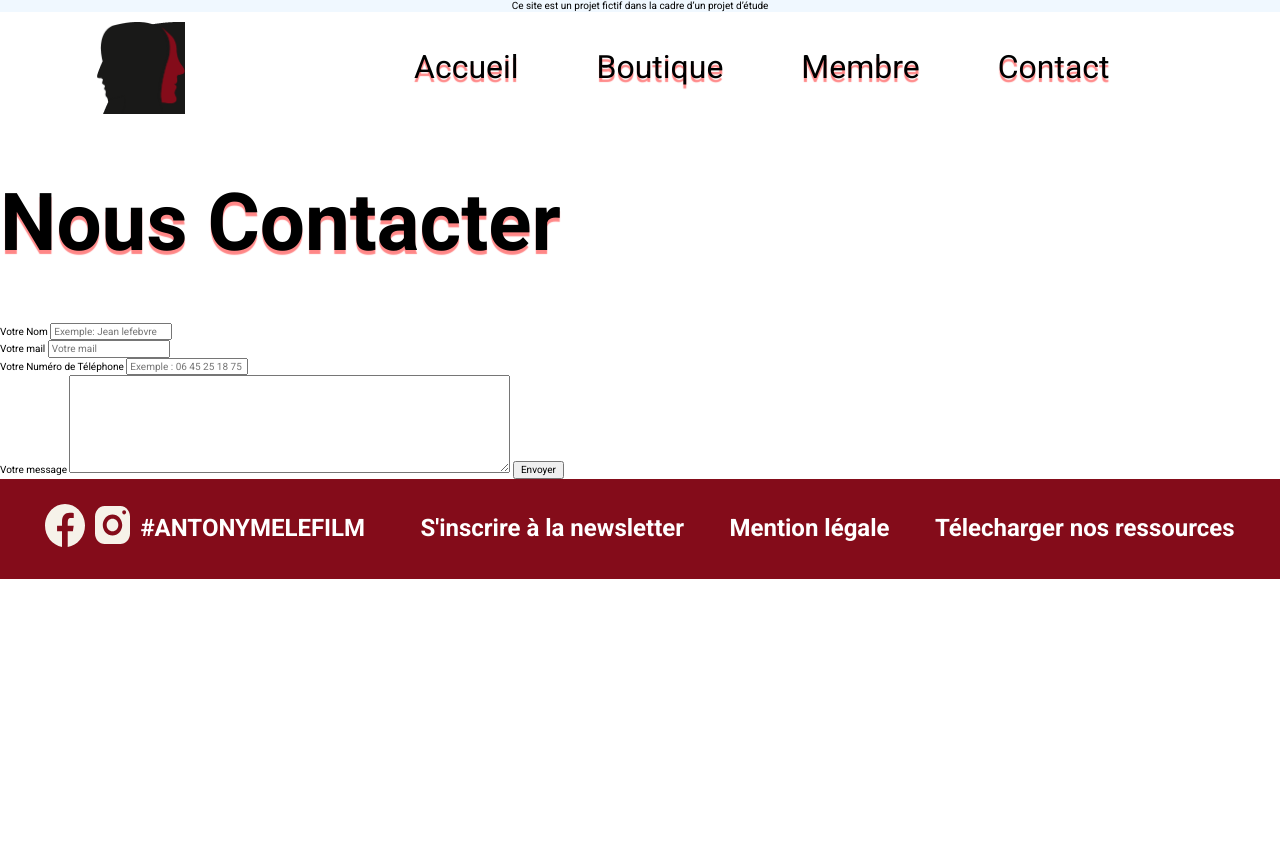
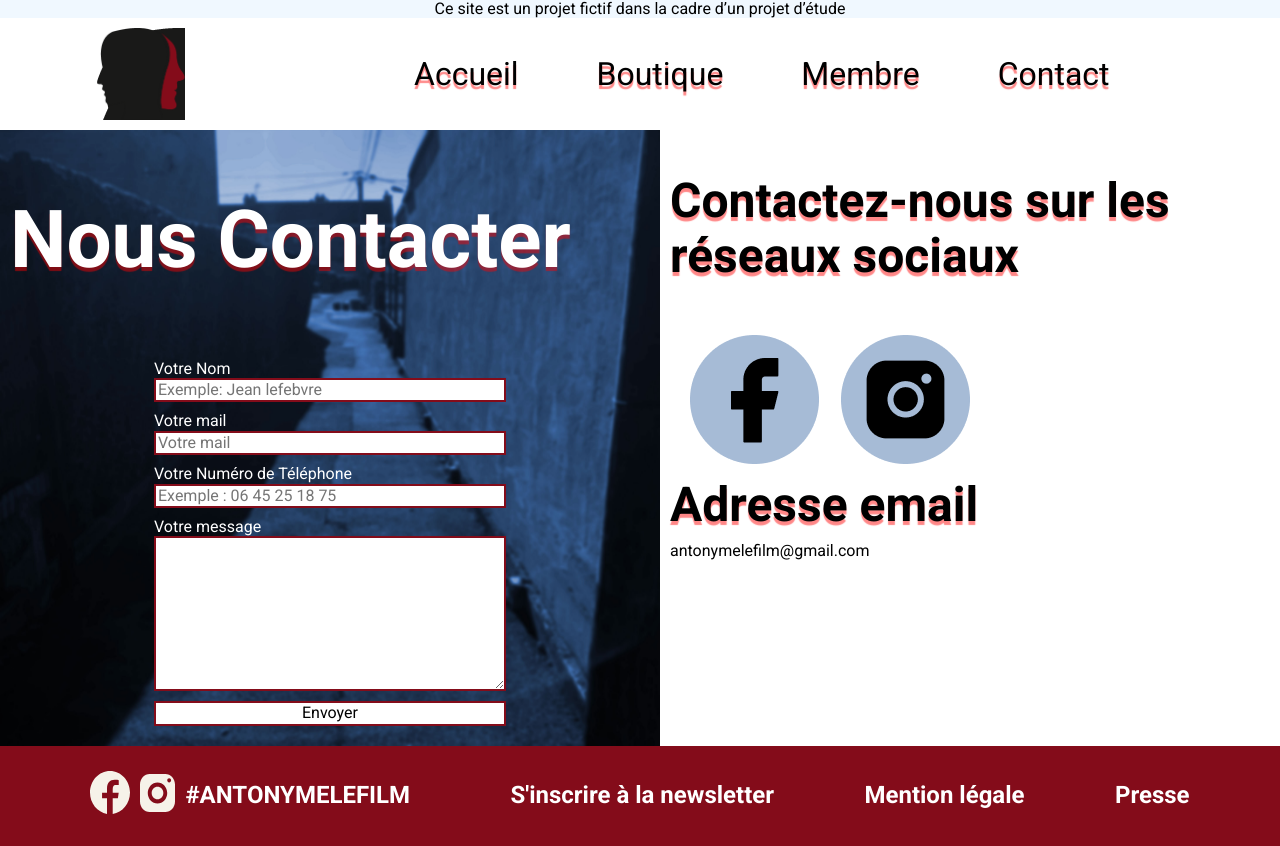
Before and after one commit to Balfoo/Antonyme, a PHP site: page /antonyme/contact in a window 1280 px wide. Before the commit the page ends 579 px from the top, so only its background shows below. Run offline with PHP 8.4, Linux system fonts and the light colour scheme.

Commit message:
améliorations

```diff
--- a/asset/accueil.css
+++ b/asset/accueil.css
@@ -10,6 +10,10 @@
 
 .accueil_banniere {
     background: url('../asset/img/foret_assombri4.jpg');
+    background-repeat: no-repeat;
+    background-size: cover;
+    background-position: center;
+    color: white;
 }
 
 .accueil_voir-ba {
@@ -40,7 +44,7 @@
 }
 
 .accueil_video {
-    margin: 10px auto 0px 10px;
+    margin: 10px auto 0px 10px !important;
     padding-bottom: 30px;
 }
 
--- /dev/null
+++ b/asset/contact.css
@@ -0,0 +1,75 @@
+.contact-fond {
+    background: url("img/ruelle_assombri.jpg");
+    background-repeat: no-repeat;
+    background-size: cover;
+    background-position: center;
+    color: white;
+}
+
+.corp_contact {
+    display: flex;
+    flex-direction: column;
+}
+
+.corp_contact > form {
+    display: flex;
+    flex-direction: column;
+    width: 55%;
+    margin: 10px auto;
+}
+
+.corp_contact > form label {
+    margin-top: 10px;
+}
+
+.contact-réseaux img {
+    margin-left: 20px;
+    margin-top: 20px;
+    transition: 0.2s;
+}
+.contact-réseaux img:hover {
+    transform:scale(1.10);
+    transition: 0.2s;
+}
+
+.conatct-email-titre {
+    font-size: 3rem !important;
+    margin: 10px 0;
+}
+
+.contact-flex {
+    display: flex;
+}
+
+.contact-réseaux > h1{
+    font-size: 3rem !important;
+}
+
+.contact-flex1 {
+    width: 50%;
+    padding: 10px;
+}
+
+  .contact-flex2 {
+    width: 50%;
+    padding: 10px;
+}
+
+
+
+
+@media (max-width:800px) {
+    .contact-flex {
+        flex-direction: column;
+        text-align: center;
+    }
+
+    .contact-flex1, .contact-flex2 {
+        width: 100%;
+    }
+
+    .titre_contact > h1:nth-child(1) {
+        font-size: 3rem !important;
+       }
+
+}
--- /dev/null
+++ b/asset/mentions-legales.css
@@ -0,0 +1,7 @@
+.mention-fond {
+    background: url("img/foret_assombri3.jpg");
+    background-repeat: no-repeat;
+    background-size: cover;
+    background-position: center;
+    color: white;
+}
--- a/asset/style.css
+++ b/asset/style.css
@@ -27,7 +27,37 @@ h1 {
   align-items: baseline;
 }
 
+a {
+  text-decoration: none;
+  color: black;
+}
+
+span, p, label, form {
+  font-size: 1rem;
+}
+
+.bouton {
+  border: 3px white solid;
+  background: white;
+  transition: 0.2s;
+  margin-top: 10px;
+  border: #840C1A solid 2px;
+}
+.bouton:hover {
+  background: #840C1A;
+  transition: 0.2s;
+  cursor: pointer;
+}
+
+input, textarea {
+  border: #840C1A solid 2px;
+}
+
 /*header*/
+
+header {
+  background-color: white;
+}
 
 .bandeau_davertissement {
   background: aliceblue;
--- a/partials/_footer.php
+++ b/partials/_footer.php
@@ -9,7 +9,7 @@
 </div>
    <a href="#">S'inscrire à la newsletter</a>
     <a href="mention_legale.php">Mention légale </a>
-    <a href="ressources.php">Télecharger nos ressources</a>
+    <a href="ressources.php">Presse</a>
 </nav>
 
 </footer>
--- a/partials/_header.php
+++ b/partials/_header.php
@@ -6,6 +6,8 @@
     <title>Antonyme</title>
     <link href="https://fonts.googleapis.com/css2?family=Roboto:ital,wght@0,100;0,300;0,400;0,500;0,700;0,900;1,100;1,300;1,400;1,500;1,700;1,900&display=swap" rel="stylesheet">
 
+    <link rel="stylesheet" href="asset/contact.css">
+    <link rel="stylesheet" href="asset/mentions-legales.css">
     <link rel="stylesheet" href="asset/accueil.css">
     <link rel="stylesheet" href="asset/style.css">
     <link rel="stylesheet" href="asset/normalize.css"> <!--Doit toujours être en dernier ! -->
--- a/view/contact_view.php
+++ b/view/contact_view.php
@@ -1,39 +1,56 @@
 <?php
 include('partials/_header.php');
 ?>
-<body>
+<body >
 
+<div class="contact-flex">
+  <div class="contact-fond contact-flex1">
+    <div class="container">
       <div class='titre_contact'>
         <h1> Nous Contacter </h1>
       </div>
 
       <div class="corp_contact">
-  <div class="row">
-      <form class="col-12" action="" method="post">
-        <div class="form-group">
+
+            <form action="" method="post">
+
                 <label for="objet">Votre Nom</label>
                 <input type="text" name="objet" class="form-control" id="objet" placeholder="Exemple: Jean lefebvre">
-        </div>
-        <div class="row">
-          <div class="col-12 col-md-6">
-            <div class="form-group">
+
+
+
+
                     <label for="auteur">Votre mail</label>
                     <input type="text" name="auteur" class="form-control" id="auteur" placeholder="Votre mail">
+
+
+
+
+                    <label for="tel">Votre Numéro de Téléphone</label>
+                    <input type="tel" name="tel" id="tel" placeholder="Exemple : 06 45 25 18 75">
+
+
+
+                  <label for="message">Votre message</label>
+                  <textarea name="message" rows="8" cols="80" id="message" ></textarea>
+
+                  <input class="bouton" id="envoyer" type="submit" name="Envoyer" value="Envoyer" >
+
       </div>
     </div>
-          <div class="col-12 col-md-6">
-            <div class="form-group">
-              <label for="tel">Votre Numéro de Téléphone</label>
-              <input type="tel" name="tel" class="form-control" id="tel" placeholder="Exemple : 06 45 25 18 75">
   </div>
+
+  <div class="container contact-flex2">
+
+      <div class="contact-réseaux">
+        <h1>Contactez-nous sur les réseaux sociaux</h1>
+        <a href="https://www.facebook.com/AntonymeCourtMetrage" target="_blanc"><img class="contact-fb" src="asset\img\fb.png" alt="fb"></a>
+        <a href="https://www.instagram.com/antonymecourtmetrage/" target="_blanc"><img class="contact-insta" src="asset\img\insta.png" alt="insta"></a>
+
+        <h1 class="conatct-email-titre">Adresse email</h1>
+        <span class="conatct-email">antonymelefilm@gmail.com</span>
       </div>
-          <div class="col-12">
-            <label for="message">Votre message</label>
-            <textarea name="message" rows="8" cols="80" id="message" class="form-control"></textarea>
 
-            <input id="envoyer" type="submit" name="Envoyer" value="Envoyer" class="btn btn-default d-block ml-auto mt-3">
-          </div>
-        </div>
   </div>
 </div>
 </body>
```
Also changed, not shown: view/mention_legale_view.php (+5 -2 lines), asset/img/fb.png (added), asset/img/foret_assombri.jpg (added), asset/img/foret_assombri2.jpg (added), asset/img/foret_assombri3.jpg (added), asset/img/insta.png (added), asset/img/maison_anna_assombri.jpg (added), asset/img/ruelle_assombri.jpg (added). Lines whose indentation alone changed are shown as unchanged.
